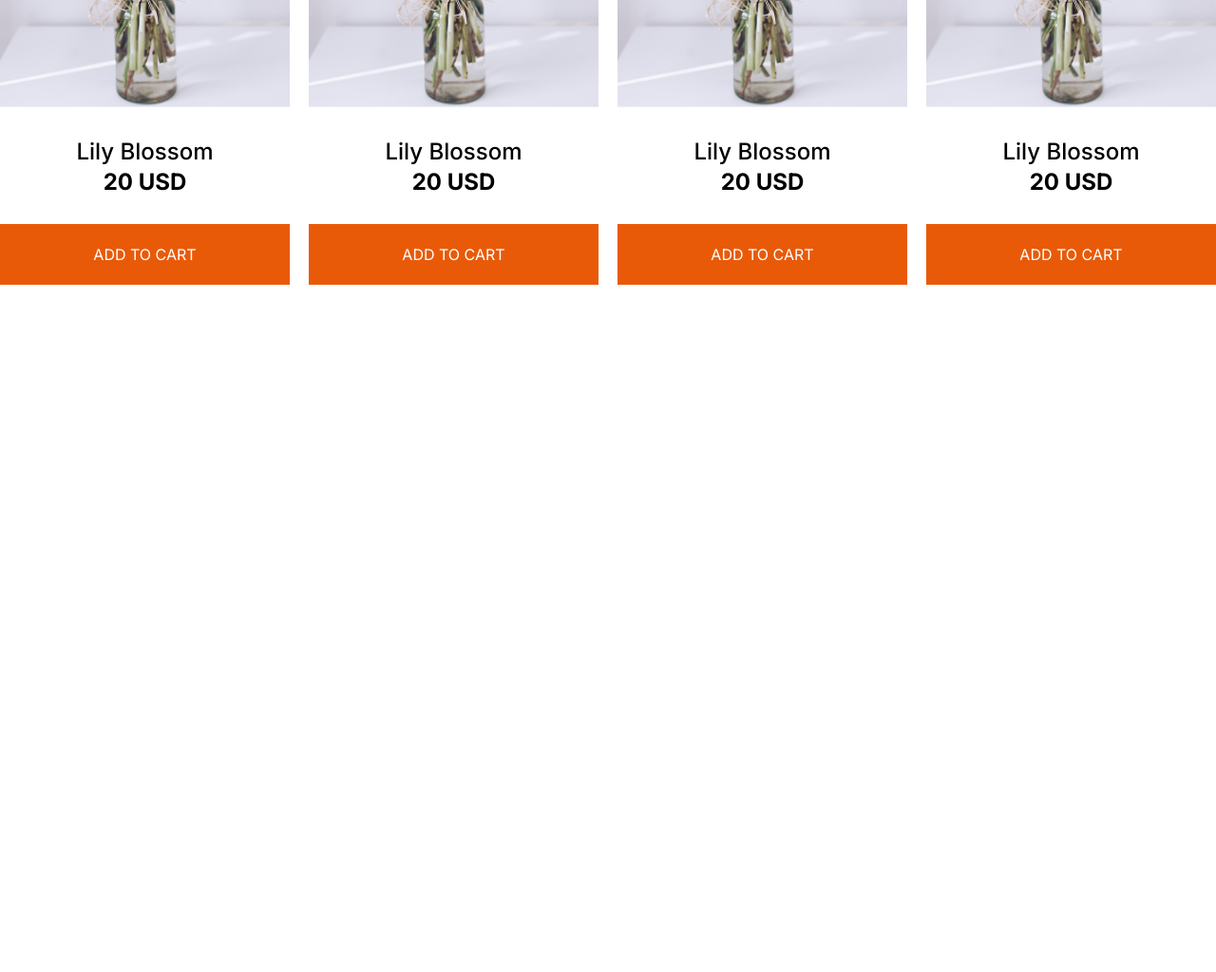
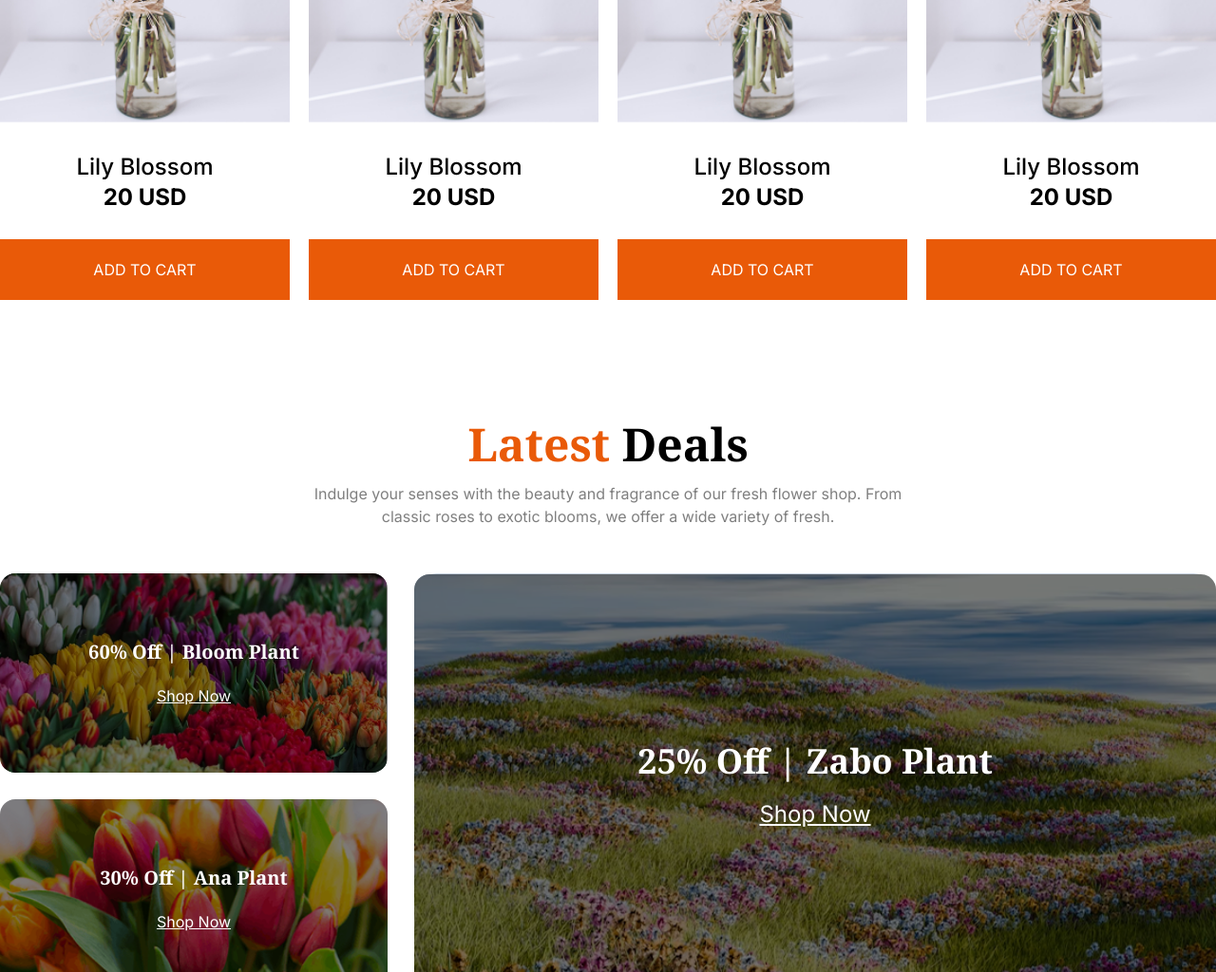
Before and after one commit to ts-webdev/flower-market, a plain HTML site: page index.html in a window 1280 px wide. Shown: the part 1776-2800 px from the top of the page at 95% size. Before the commit the page ends 2076 px from the top, so only its background shows below. Drawn offline with nearby package versions, Linux system fonts and the light colour scheme.

Commit message:
Successfully Added Latest Deals Section

```diff
--- a/index.html
+++ b/index.html
@@ -69,10 +69,12 @@
 
     <!-- --------------Main----------------- -->
     <main class="container mx-auto mt-32 text-center">
+      <!-- Out Plants Section -->
+      <section>
         <h2 class="noto-serif-regular text-5xl">
           <span class="text-[#E95A08]">Our</span> Plants
         </h2>
-      <p class="text-[#00000080] mb-12">
+        <p class="text-[#00000080] mt-4 mb-12">
           Indulge your senses with the beauty and fragrance of our fresh flower
           shop. From <br />
           classic roses to exotic blooms, we offer a wide variety of fresh.
@@ -84,7 +86,7 @@
               <h4 class="text-2xl font-medium">Lily Blossom</h4>
               <p class="text-2xl font-bold">20 USD</p>
             </div>
-          <button class="bg-[#E95A08] text-white py-5 ">ADD TO CART</button>
+            <button class="bg-[#E95A08] text-white py-5">ADD TO CART</button>
           </div>
           <div class="flex flex-col">
             <img src="./assets/sample-flower-image.png" alt="" />
@@ -92,7 +94,7 @@
               <h4 class="text-2xl font-medium">Lily Blossom</h4>
               <p class="text-2xl font-bold">20 USD</p>
             </div>
-          <button class="bg-[#E95A08] text-white py-5 ">ADD TO CART</button>
+            <button class="bg-[#E95A08] text-white py-5">ADD TO CART</button>
           </div>
           <div class="flex flex-col">
             <img src="./assets/sample-flower-image.png" alt="" />
@@ -100,7 +102,7 @@
               <h4 class="text-2xl font-medium">Lily Blossom</h4>
               <p class="text-2xl font-bold">20 USD</p>
             </div>
-          <button class="bg-[#E95A08] text-white py-5 ">ADD TO CART</button>
+            <button class="bg-[#E95A08] text-white py-5">ADD TO CART</button>
           </div>
           <div class="flex flex-col">
             <img src="./assets/sample-flower-image.png" alt="" />
@@ -108,7 +110,7 @@
               <h4 class="text-2xl font-medium">Lily Blossom</h4>
               <p class="text-2xl font-bold">20 USD</p>
             </div>
-          <button class="bg-[#E95A08] text-white py-5 ">ADD TO CART</button>
+            <button class="bg-[#E95A08] text-white py-5">ADD TO CART</button>
           </div>
           <div class="flex flex-col">
             <img src="./assets/sample-flower-image.png" alt="" />
@@ -116,7 +118,7 @@
               <h4 class="text-2xl font-medium">Lily Blossom</h4>
               <p class="text-2xl font-bold">20 USD</p>
             </div>
-          <button class="bg-[#E95A08] text-white py-5 ">ADD TO CART</button>
+            <button class="bg-[#E95A08] text-white py-5">ADD TO CART</button>
           </div>
           <div class="flex flex-col">
             <img src="./assets/sample-flower-image.png" alt="" />
@@ -124,7 +126,7 @@
               <h4 class="text-2xl font-medium">Lily Blossom</h4>
               <p class="text-2xl font-bold">20 USD</p>
             </div>
-          <button class="bg-[#E95A08] text-white py-5 ">ADD TO CART</button>
+            <button class="bg-[#E95A08] text-white py-5">ADD TO CART</button>
           </div>
           <div class="flex flex-col">
             <img src="./assets/sample-flower-image.png" alt="" />
@@ -132,7 +134,7 @@
               <h4 class="text-2xl font-medium">Lily Blossom</h4>
               <p class="text-2xl font-bold">20 USD</p>
             </div>
-          <button class="bg-[#E95A08] text-white py-5 ">ADD TO CART</button>
+            <button class="bg-[#E95A08] text-white py-5">ADD TO CART</button>
           </div>
           <div class="flex flex-col">
             <img src="./assets/sample-flower-image.png" alt="" />
@@ -140,9 +142,58 @@
               <h4 class="text-2xl font-medium">Lily Blossom</h4>
               <p class="text-2xl font-bold">20 USD</p>
             </div>
-          <button class="bg-[#E95A08] text-white py-5 ">ADD TO CART</button>
+            <button class="bg-[#E95A08] text-white py-5">ADD TO CART</button>
           </div>
         </div>
+      </section>
+
+      <!-- Latest Deals Section -->
+      <section class="my-32">
+        <h2 class="noto-serif-regular text-5xl">
+          <span class="text-[#E95A08]">Latest</span> Deals
+        </h2>
+        <p class="text-[#00000080] mb-12 mt-4">
+          Indulge your senses with the beauty and fragrance of our fresh flower
+          shop. From <br />
+          classic roses to exotic blooms, we offer a wide variety of fresh.
+        </p>
+
+        <div class="grid grid-cols-3 grid-rows-2 gap-7 grid-flow-col">
+
+          <div
+            class="relative h-[210px] rounded-2xl grid items-center bg-[url(./assets/deal-bloom.png)] bg-cover bg-center"
+          >
+            <div class="absolute inset-0 bg-[#00000080] rounded-2xl"></div>
+            <div class="relative z-10 text-white">
+              <h3 class="noto-serif-regular text-xl mb-5">60% Off | Bloom Plant</h3>
+              <p><a class="underline" href="#">Shop Now</a></p>
+            </div>
+          </div>
+          <div
+            class="relative h-[210px] rounded-2xl grid items-center bg-[url(./assets/deal-ana.png)] bg-cover bg-center"
+          >
+            <div class="absolute inset-0 bg-[#00000080] rounded-2xl"></div>
+            <div class="relative z-10 text-white">
+              <h3 class="noto-serif-regular text-xl mb-5">30% Off | Ana Plant</h3>
+              <p><a class="underline" href="#">Shop Now</a></p>
+            </div>
+          </div>
+
+          <div
+            class="bg-slate-300 col-span-2 row-span-2 rounded-3xl grid items-center"
+          >
+            <div
+            class="relative h-[445px] rounded-2xl grid items-center bg-[url(./assets/deal-zabo.png)] bg-cover bg-center"
+          >
+            <div class="absolute inset-0 bg-[#00000080] rounded-2xl"></div>
+            <div class="relative z-10 text-white">
+              <h3 class="noto-serif-regular text-4xl mb-5">25% Off | Zabo Plant</h3>
+              <p><a class="underline text-2xl" href="#">Shop Now</a></p>
+            </div>
+          </div>
+          </div>
+        </div>
+      </section>
     </main>
 
     <footer></footer>
```
Lines whose indentation alone changed are shown as unchanged.
